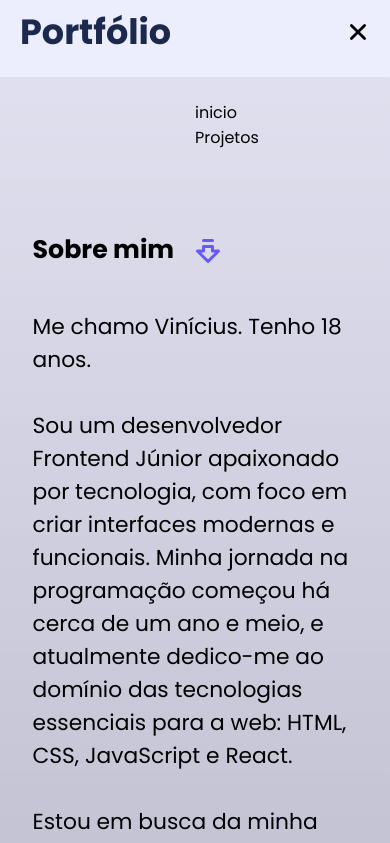
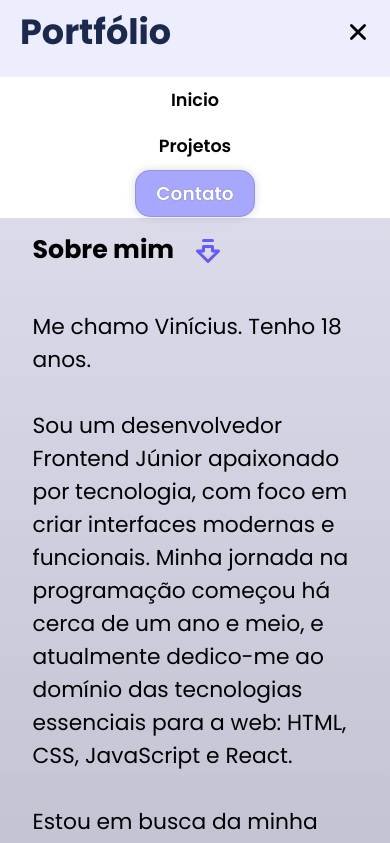
Before and after one commit to SantV7/personal_portifolio, a React (Vite) app: page / in a window 390 px wide. Shown: the top 843 px of the page. Built offline with nearby package versions, Linux system fonts and the light colour scheme; some icons are missing.

Commit message:
adjustment on links in nav-mobile

```diff
--- a/src/components/header/Header.jsx
+++ b/src/components/header/Header.jsx
@@ -4,6 +4,7 @@ import { IoClose } from "react-icons/io5";
 import { FaBars } from "react-icons/fa";
 import { useState } from "react";
 import '../../style/header/btnIcons.css'
+import BtnContact from "./navbar/BtnContact";
 
 const Header = () => {
 
@@ -25,8 +26,9 @@ const Header = () => {
           : (
           <nav id="nav-mobile">
               <ul id="ul-mobile">
-                  <li>inicio</li>
-                  <li>Projetos</li>
+                  <li><a href="#inicio-text">Inicio</a></li>
+                  <li><a href="#">Projetos</a></li>
+                  <BtnContact />
               </ul>
           </nav>
         )
--- a/src/style/header/header.css
+++ b/src/style/header/header.css
@@ -44,10 +44,25 @@ nav > ul > li > a {
 nav > ul > li > a:hover {
     background-color: rgba(17, 17, 97, 0.183);
 }
+
 #nav-mobile {
+    text-align: center;
     position: absolute;
-    top: 100px;
-    left: 50%;
+    top: 77px;
+    right: 0;
+    width: 100%;
+    padding: 10px;
+    background-color: rgb(255, 255, 255);
+}
+
+#nav-mobile > #ul-mobile{
+    display: flex;
+    gap: 20px;
+    flex-flow: column nowrap;
+}
+#nav-mobile > #ul-mobile > li > a {
+    text-decoration: none;
+    color: black;
 }
 
 header > #menubar {
@@ -60,9 +75,6 @@ header > #menubar {
     display: none;
 }
 
-#btn_contact {
-    display: none;
-}
 
 
 
```
Also changed, not shown: src/style/header/btncontact.css (line endings or trailing spaces).
